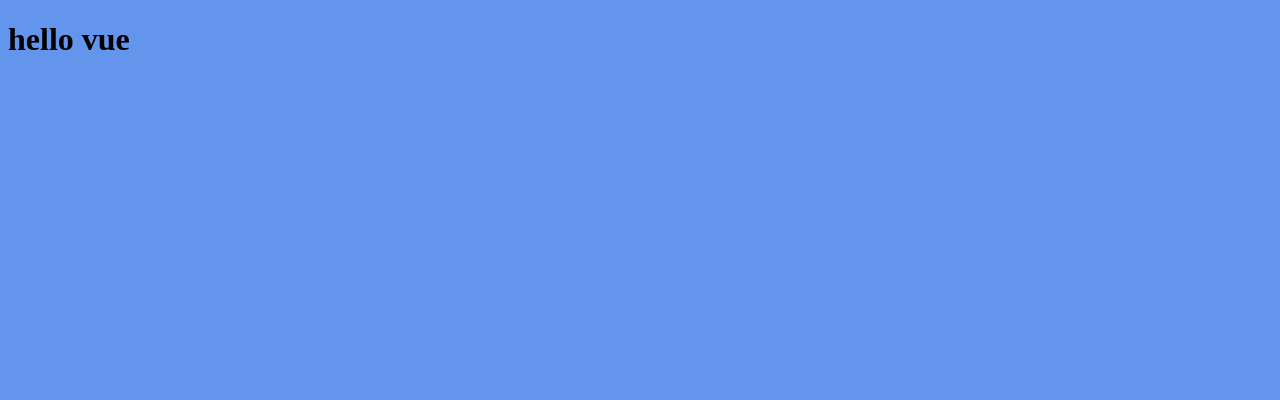
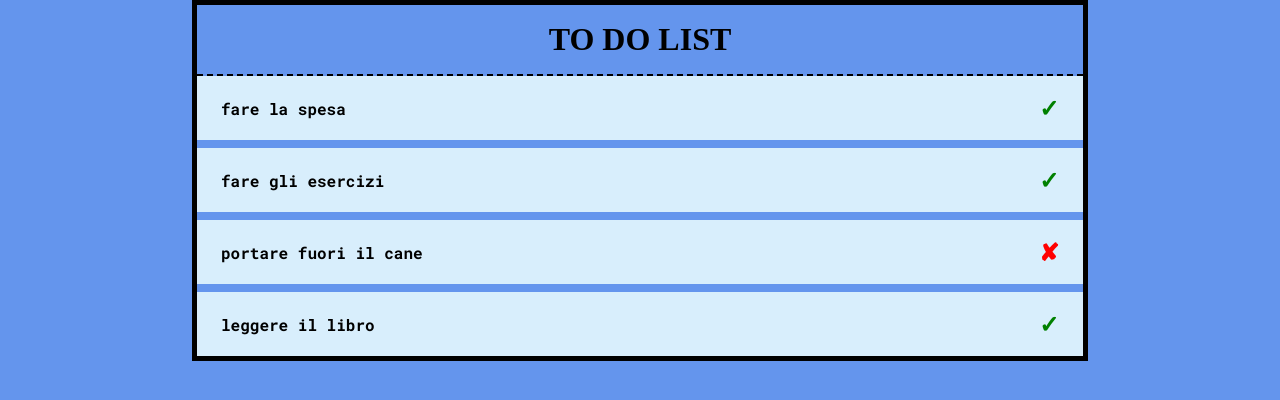
Before and after one commit to italocirillo/Vue-To-Do-List, a plain HTML site: page index.html in a window 1280 px wide. Drawn offline with nearby package versions, Linux system fonts and the light colour scheme; a web font is replaced by a local one.

Commit message:
MILESTONE 1

```diff
--- a/css/style.css
+++ b/css/style.css
@@ -1,3 +1,51 @@
+/* RESET */
+*{
+    margin: 0;
+    padding: 0;
+    box-sizing: border-box;
+}
 body{
     background-color: cornflowerblue;
 }
+
+/* MAIN */
+.container{
+    border: 5px solid black;
+    width: 70%;
+    margin: 0 auto;
+    text-align: center;
+}
+h1{
+    padding: 0.5em 0em;
+}
+/* Lista */
+.lista{
+    list-style: none;
+    border-top: 2px dashed black;
+    font-family: 'Roboto Mono', monospace;
+}
+.lista li{
+    padding: 1em 1.5em;
+    background-color: rgb(216, 238, 252);
+    display: flex;
+    justify-content: space-between;
+    align-items: center;
+    font-weight: 900;
+}
+.lista li:not(:last-child){
+    margin-bottom: 0.5em ;
+}
+.cross{
+    color: red;
+    font-size: 1.5rem;
+}
+.cross::after{
+    content: "\2718";
+}
+.check{
+    color: green;
+    font-size: 1.5rem;
+}
+.check::after{
+    content: "\2713";
+}
--- a/index.html
+++ b/index.html
@@ -7,13 +7,28 @@
     <title>vue-todolist</title>
     <!-- Style -->
     <link rel="stylesheet" href="css/style.css">
+    <!-- Font -->
+    <link rel="preconnect" href="https://fonts.googleapis.com">
+    <link rel="preconnect" href="https://fonts.gstatic.com" crossorigin>
+    <link href="https://fonts.googleapis.com/css2?family=Playfair+Display:ital,wght@0,400;0,500;0,600;0,700;0,800;0,900;1,400;1,500;1,600;1,700;1,800;1,900&family=Roboto+Mono:ital,wght@0,100;0,200;0,300;0,400;0,500;0,600;0,700;1,100;1,200;1,300;1,400;1,500;1,600;1,700&family=Roboto:ital,wght@0,100;0,300;0,400;0,500;0,700;0,900;1,100;1,300;1,400;1,500;1,700;1,900&family=Rubik+Iso&family=Rubik:ital,wght@0,300;0,400;0,500;0,600;0,700;0,800;0,900;1,300;1,400;1,500;1,600;1,700;1,800;1,900&family=Sono:wght@200;300;400;500;600;700;800&family=Tilt+Prism&display=swap" rel="stylesheet">
     <!-- Vue -->
     <script src="https://unpkg.com/vue@3/dist/vue.global.js"></script>
-
 </head>
 <body>
     <div id="app">
-        <h1>{{ messaggio }}</h1>
+        <!-- INIZIO CONTAINER -->
+        <div class="container">
+            <h1>TO DO LIST</h1>
+            <!-- Lista -->
+            <ul class="lista">
+                <li v-for="(elemento,index) in toDoList">
+                    <p>{{ elemento.text }}</p>
+                    <span :class="elemento.done === true ? 'check' : 'cross' "></span>
+                </li>
+            </ul>
+            <!-- Fine lista  -->
+        </div>
+        <!-- FINE CONTAINER -->
     </div>
     <!-- Script -->
     <script src="js/script.js"></script>
--- a/js/script.js
+++ b/js/script.js
@@ -3,7 +3,25 @@ const { createApp } = Vue;
 createApp({
     data(){
         return{
-            messaggio: "hello vue",
+            toDoList : [
+                {
+                    text : "fare la spesa",
+                    done : true,
+                },
+                {
+                    text : "fare gli esercizi",
+                    done : true,
+                },
+                {
+                    text : "portare fuori il cane",
+                    done : false,
+                },
+                {
+                    text : "leggere il libro",
+                    done : true,
+                },
+
+            ]
         }
     },
     methods:{
```
